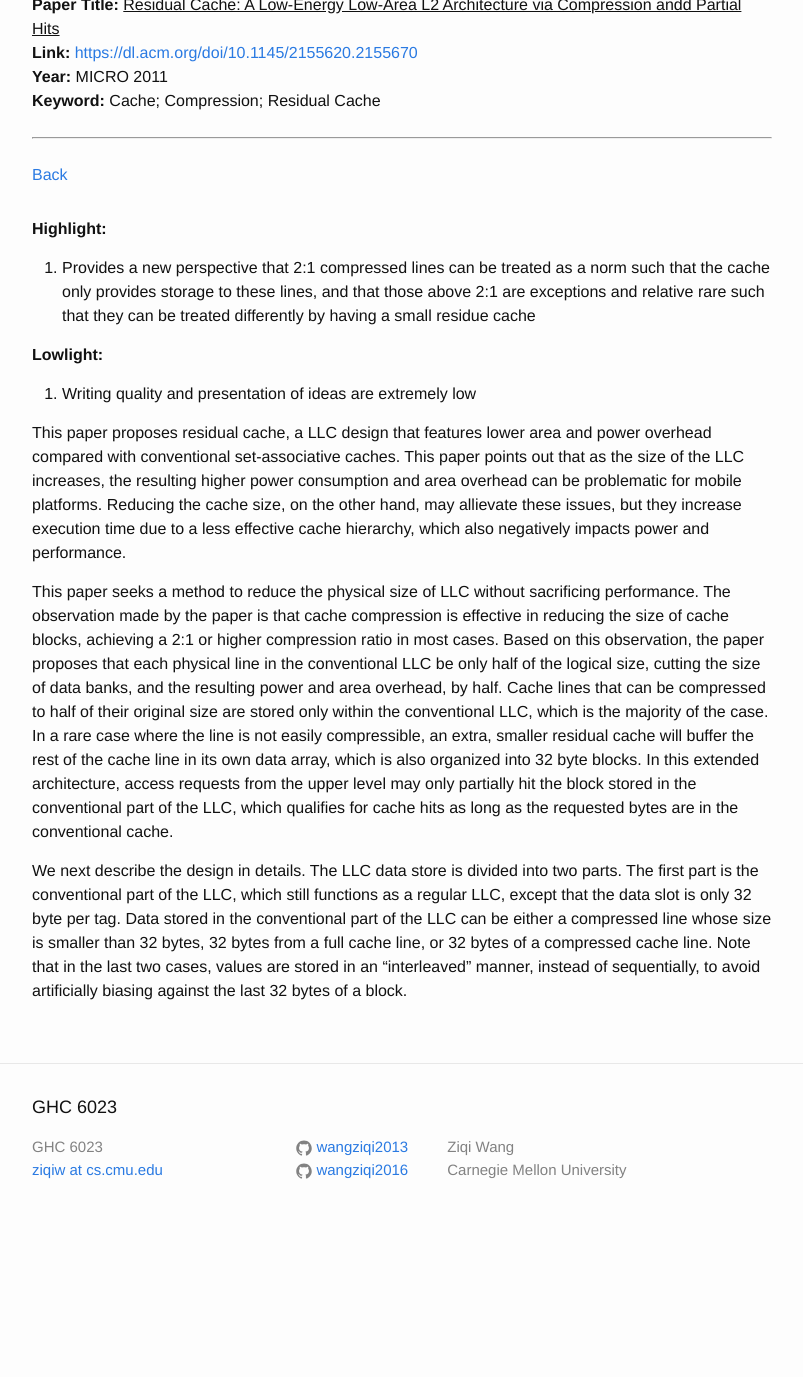
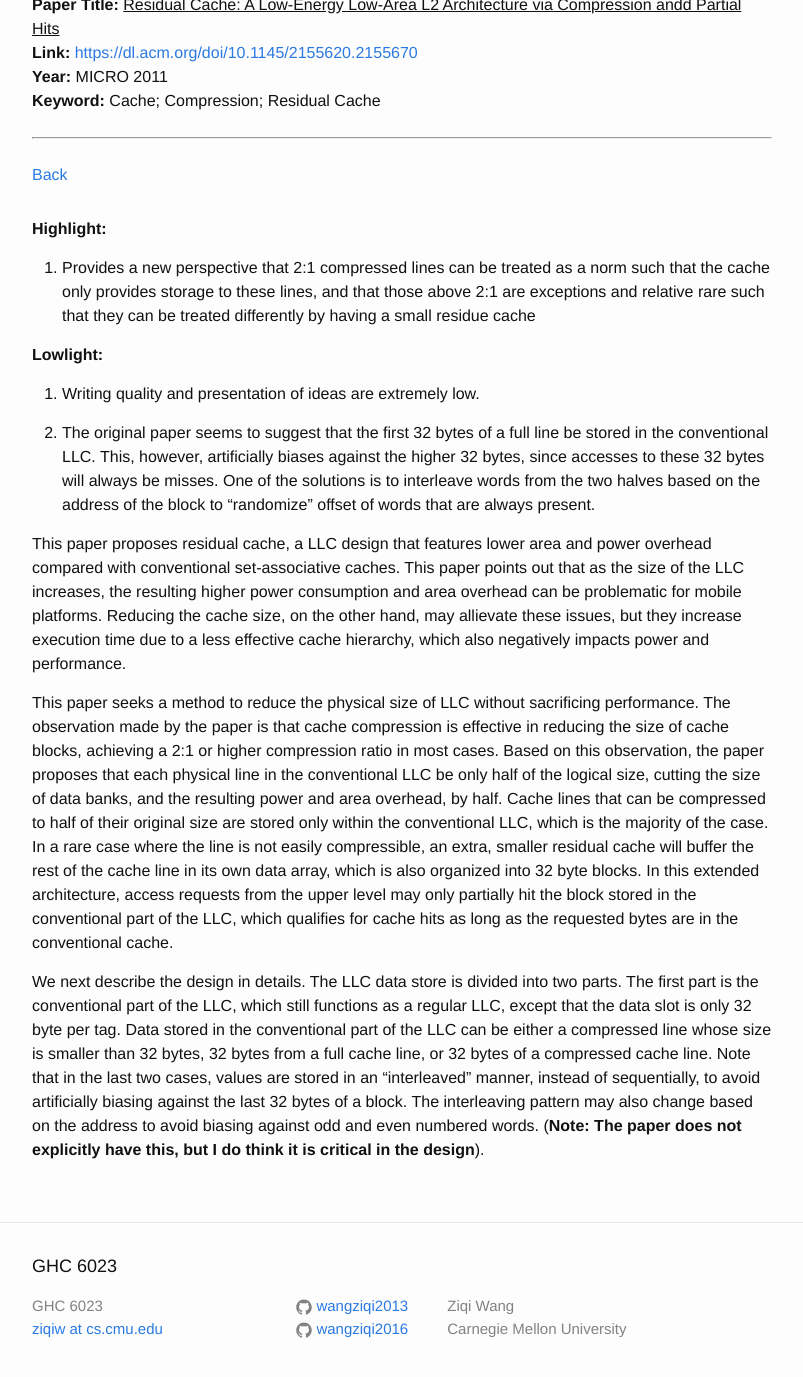
Before and after one commit to wangziqi2013/wangziqi2013.github.io, a Jekyll site: the page built from _posts/2020-07-01-residual-cache.markdown, in a window 1280 px wide and 1400 px high, scrolled down 341 px. Shown: the top 1377 px of the window, without its empty margins (238-1041 px from the left). Built offline with Jekyll 4.4.1, drawn with Linux system fonts in a browser that asks for light colours; before the commit the page ends 1582 px from its top, so only the background shows below that.

Commit message:
Adding lowlight

```diff
--- a/_posts/2020-07-01-residual-cache.markdown
+++ b/_posts/2020-07-01-residual-cache.markdown
@@ -21,7 +21,12 @@ version_mgmt:
 
 **Lowlight:**
 
-1. Writing quality and presentation of ideas are extremely low
+1. Writing quality and presentation of ideas are extremely low.
+
+2. The original paper seems to suggest that the first 32 bytes of a full line be stored in the conventional LLC.
+   This, however, artificially biases against the higher 32 bytes, since accesses to these 32 bytes will always
+   be misses. One of the solutions is to interleave words from the two halves based on the address of the block
+   to "randomize" offset of words that are always present.
 
 This paper proposes residual cache, a LLC design that features lower area and power overhead compared with conventional
 set-associative caches. This paper points out that as the size of the LLC increases, the resulting higher power consumption
@@ -44,3 +49,5 @@ part of the LLC, which still functions as a regular LLC, except that the data sl
 in the conventional part of the LLC can be either a compressed line whose size is smaller than 32 bytes, 32 bytes from
 a full cache line, or 32 bytes of a compressed cache line. Note that in the last two cases, values are stored in an
 "interleaved" manner, instead of sequentially, to avoid artificially biasing against the last 32 bytes of a block.
+The interleaving pattern may also change based on the address to avoid biasing against odd and even numbered words.
+(**Note: The paper does not explicitly have this, but I do think it is critical in the design**).
```
